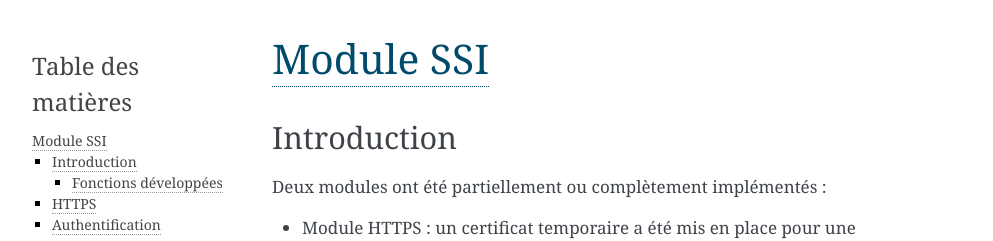
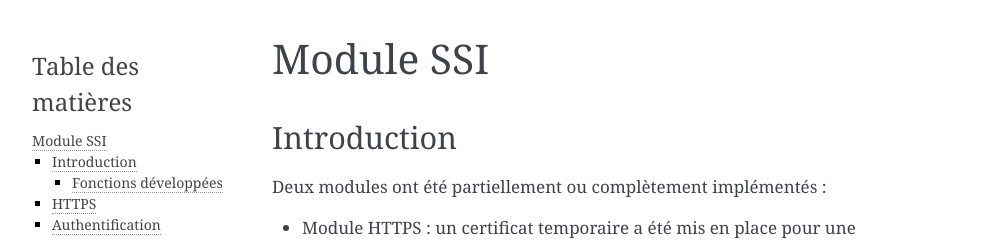
Before and after one commit to AlanJBX/FilRouge, a Sphinx documentation site: the page built from Sphinx/SSI.rst, in a window 1280 px wide. Shown: the top 241 px of the page, without its empty margins (148-1141 px from the left). Built offline with Sphinx 7.4.7, drawn with Linux system fonts in a browser that asks for light colours.

Commit message:
Version 27 mars 13h25

```diff
--- a/Sphinx/IAAS.rst
+++ b/Sphinx/IAAS.rst
@@ -156,7 +156,9 @@ Exemple :
     }
 
 L'autorisation de connexion s'effectuer en deux temps :
+
 * Vérification des AWS Credentials Keys
+
 * Vérification de l'autorisation temporaire délivrée par Rosetta
 
 Code Serverless
--- a/Sphinx/SSI.rst
+++ b/Sphinx/SSI.rst
@@ -1,6 +1,6 @@
-************************
-`Module SSI`_
-************************
+************
+Module SSI
+************
 
 Introduction
 =============
```
